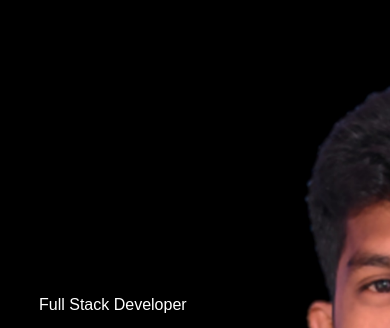
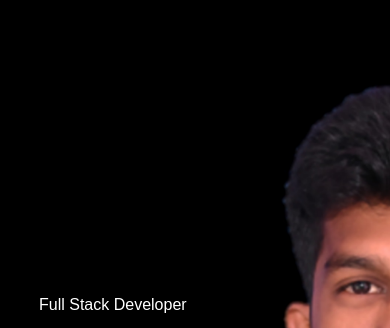
Before and after one commit to rohitsjadhav97/Portfolio, a plain HTML site: page index.html in a window 390 px wide. Shown: the part 126-454 px from the top of the page. Drawn offline with Linux system fonts and the light colour scheme.

Commit message:
Update style.css added new image

```diff
--- a/style.css
+++ b/style.css
@@ -277,7 +277,7 @@ nav .fas,nav .fa-solid{
 }
 @media only screen and (max-width: 600px) {
     #header{
-        background-image: url(images/small_size.jpg);
+        background-image: url(images/mobile.jpg);
     }
     .header-text{
         margin-top: 100%;
```
